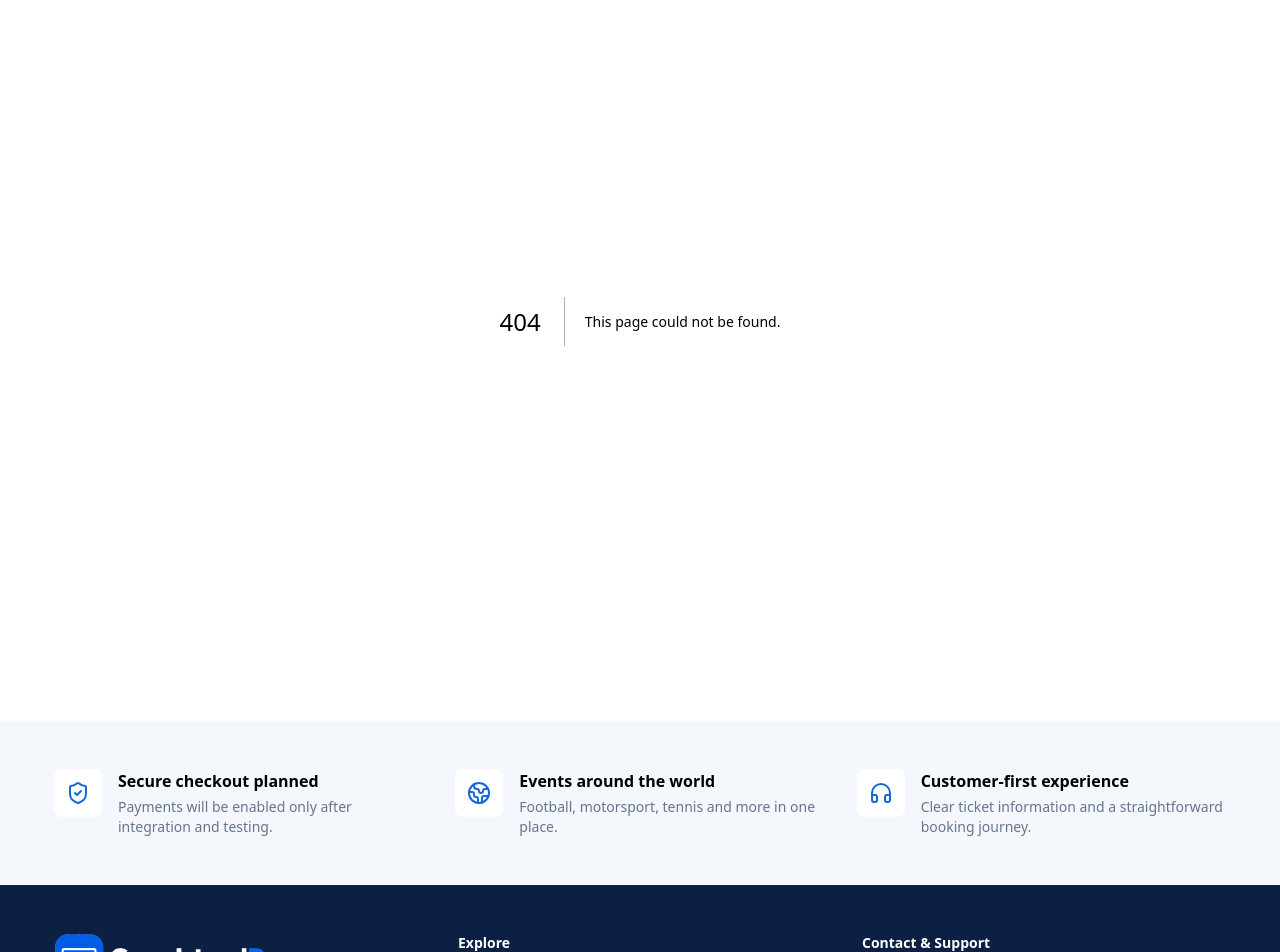
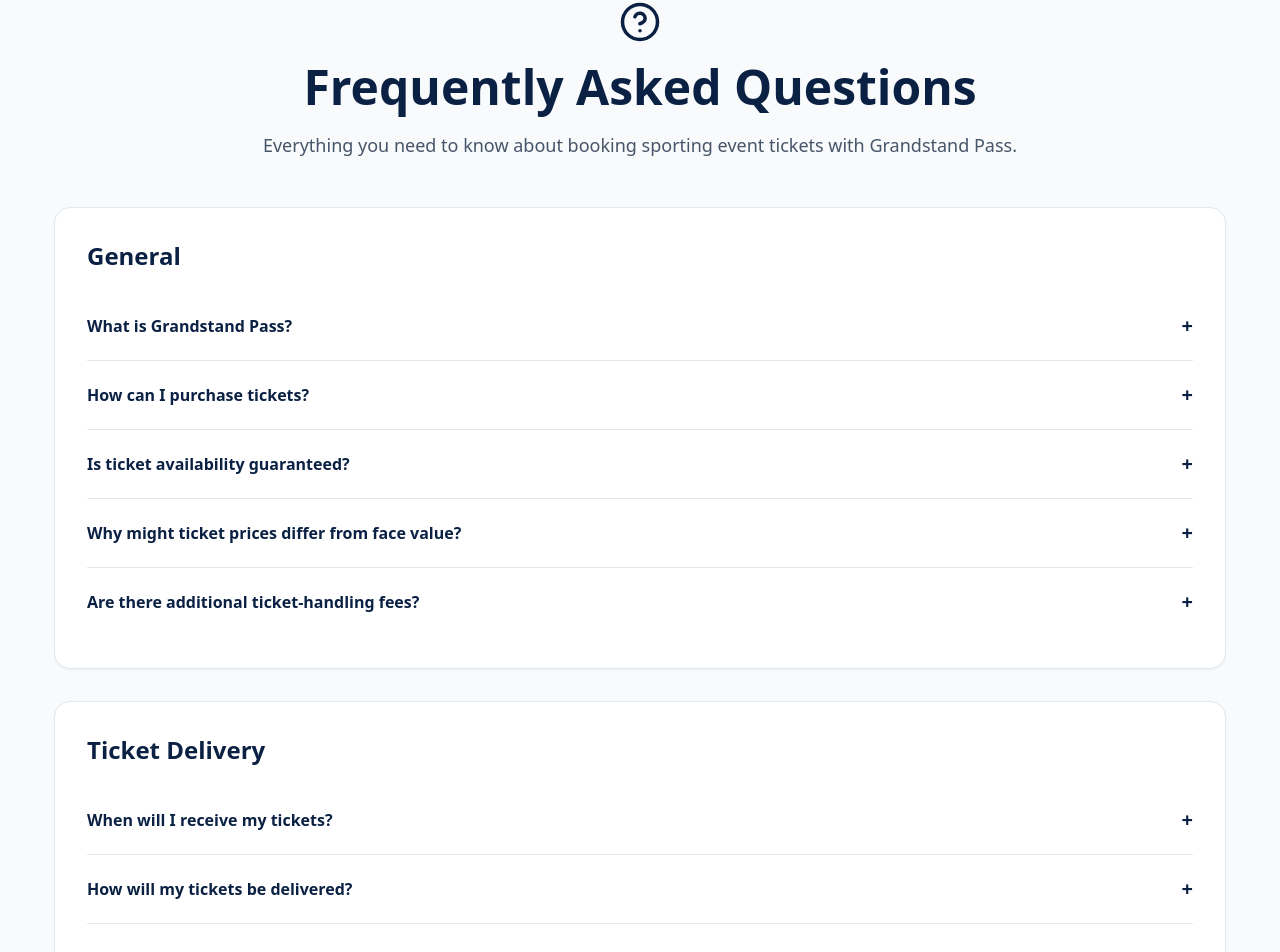
Before and after one commit to gpmotorsporttours-ai/GrandstandPass, a Next.js app: page /faq in a window 1280 px wide. Before the commit this address had no page. Shown: the part 160-1112 px from the top of the page. Built offline with nearby package versions, Linux system fonts and the light colour scheme.

Commit message:
Add FAQ page to website

```diff
--- /dev/null
+++ b/app/faq/page.tsx
@@ -0,0 +1,194 @@
+
+import Link from 'next/link';
+import { HelpCircle, Mail } from 'lucide-react';
+
+const faqSections = [
+  {
+    title: 'General',
+    questions: [
+      {
+        question: 'What is Grandstand Pass?',
+        answer:
+          'Grandstand Pass is an independent ticket reseller offering tickets to major sporting events around the world, including Formula 1, MotoGP, football, tennis and other sports.',
+      },
+      {
+        question: 'How can I purchase tickets?',
+        answer:
+          'Browse our sporting events, select your preferred ticket category and quantity, and follow the checkout instructions. Online payments and live purchases will become available once our payment integration and final testing are complete.',
+      },
+      {
+        question: 'Is ticket availability guaranteed?',
+        answer:
+          'Ticket availability and prices can change. All ticket requests are subject to final availability verification and successful booking confirmation.',
+      },
+      {
+        question: 'Why might ticket prices differ from face value?',
+        answer:
+          'Grandstand Pass operates as an independent ticket reseller. Ticket prices may differ from the original face value depending on demand, availability and market conditions.',
+      },
+      {
+        question: 'Are there additional ticket-handling fees?',
+        answer:
+          'No. Our ticket-handling fee is already included in the displayed ticket price. Any other applicable charges will be clearly disclosed before payment.',
+      },
+    ],
+  },
+  {
+    title: 'Ticket Delivery',
+    questions: [
+      {
+        question: 'When will I receive my tickets?',
+        answer:
+          'Ticket delivery times vary by event and ticket type. Many tickets become available approximately 3 to 7 days before the event, although some may be delivered earlier or closer to the event date. We will provide further instructions when your tickets become available.',
+      },
+      {
+        question: 'How will my tickets be delivered?',
+        answer:
+          'Depending on the event, tickets may be delivered electronically, through a mobile ticketing application, by physical delivery or through collection at a designated location. The applicable delivery arrangements will be communicated to you.',
+      },
+      {
+        question: 'Will I receive my tickets immediately after payment?',
+        answer:
+          'Not necessarily. Your booking confirmation and the delivery of your actual event tickets are separate steps. Some tickets are only released shortly before the event.',
+      },
+    ],
+  },
+  {
+    title: 'Payments & Refunds',
+    questions: [
+      {
+        question: 'How can I pay for my tickets?',
+        answer:
+          'We are preparing secure online payment facilities. Available payment methods and currencies will be displayed during checkout once live purchases are enabled.',
+      },
+      {
+        question: 'Can I cancel my booking?',
+        answer:
+          'Confirmed event ticket purchases are generally final and non-refundable, except where applicable law or the relevant event terms provide otherwise. Please review your event and ticket details carefully before purchasing.',
+      },
+      {
+        question: 'What happens if an event is postponed?',
+        answer:
+          'Tickets generally remain valid for the rescheduled event, subject to the event organiser’s rules. We will communicate relevant information as it becomes available.',
+      },
+      {
+        question: 'What happens if an event is cancelled?',
+        answer:
+          'If an event is cancelled, refund eligibility and available remedies will depend on the applicable event terms and consumer protection laws. Please contact our team for assistance.',
+      },
+    ],
+  },
+  {
+    title: 'Seating & Bookings',
+    questions: [
+      {
+        question: 'Can I choose my exact seat?',
+        answer:
+          'Ticket categories and seating arrangements vary by event. Unless a specific seat is expressly confirmed, tickets are sold according to the selected category rather than a particular seat number.',
+      },
+      {
+        question: 'Will tickets purchased together have adjacent seats?',
+        answer:
+          'Seating arrangements depend on the event and ticket category. Adjacent seating is only guaranteed where this is specifically stated in the ticket information.',
+      },
+      {
+        question: 'Can I resell my tickets through Grandstand Pass?',
+        answer:
+          'Grandstand Pass does not currently offer a public ticket relisting or resale service.',
+      },
+      {
+        question: 'How can I check my booking?',
+        answer:
+          'Visit our My Booking page to check your order using your booking reference and private access details. You can also contact our support team for assistance.',
+      },
+    ],
+  },
+];
+
+export default function FAQPage() {
+  return (
+    <main className="bg-slate-50 min-h-screen py-14 md:py-20">
+      <div className="container-wide max-w-5xl">
+        <div className="text-center mb-12">
+          <HelpCircle
+            className="mx-auto text-blue-600 mb-5"
+            size={42}
+          />
+
+          <h1 className="text-4xl md:text-5xl font-bold text-[#0b2144]">
+            Frequently Asked Questions
+          </h1>
+
+          <p className="mt-5 text-lg text-slate-600">
+            Everything you need to know about booking
+            sporting event tickets with Grandstand Pass.
+          </p>
+        </div>
+
+        <div className="space-y-8">
+          {faqSections.map((section) => (
+            <section
+              key={section.title}
+              className="bg-white rounded-2xl border border-slate-200 p-6 md:p-8 shadow-sm"
+            >
+              <h2 className="text-2xl font-bold text-[#0b2144] mb-5">
+                {section.title}
+              </h2>
+
+              <div className="divide-y divide-slate-200">
+                {section.questions.map((item) => (
+                  <details
+                    key={item.question}
+                    className="group py-5"
+                  >
+                    <summary className="cursor-pointer list-none flex items-center justify-between gap-4 font-semibold text-[#0b2144]">
+                      <span>{item.question}</span>
+                      <span className="text-blue-600 text-xl group-open:rotate-45 transition-transform">
+                        +
+                      </span>
+                    </summary>
+
+                    <p className="mt-4 text-slate-600 leading-7">
+                      {item.answer}
+                    </p>
+                  </details>
+                ))}
+              </div>
+            </section>
+          ))}
+        </div>
+
+        <div className="mt-12 text-center bg-white border border-slate-200 rounded-2xl p-8">
+          <Mail
+            className="mx-auto text-blue-600 mb-4"
+            size={32}
+          />
+
+          <h2 className="text-2xl font-bold text-[#0b2144]">
+            Still have questions?
+          </h2>
+
+          <p className="mt-3 text-slate-600">
+            Our team is here to assist with your enquiries.
+          </p>
+
+          <Link
+            href="/contact"
+            className="inline-block mt-6 bg-[#0b2144] text-white font-semibold px-7 py-4 rounded-xl hover:opacity-90 transition-opacity"
+          >
+            Contact Us
+          </Link>
+
+          <p className="mt-4 text-sm text-slate-500">
+            info@grandstandpass.com
+          </p>
+        </div>
+
+        <p className="text-center text-sm text-slate-500 mt-8">
+          Grandstand Pass is currently in development.
+          Live ticket purchases are not yet available.
+        </p>
+      </div>
+    </main>
+  );
+}
```
